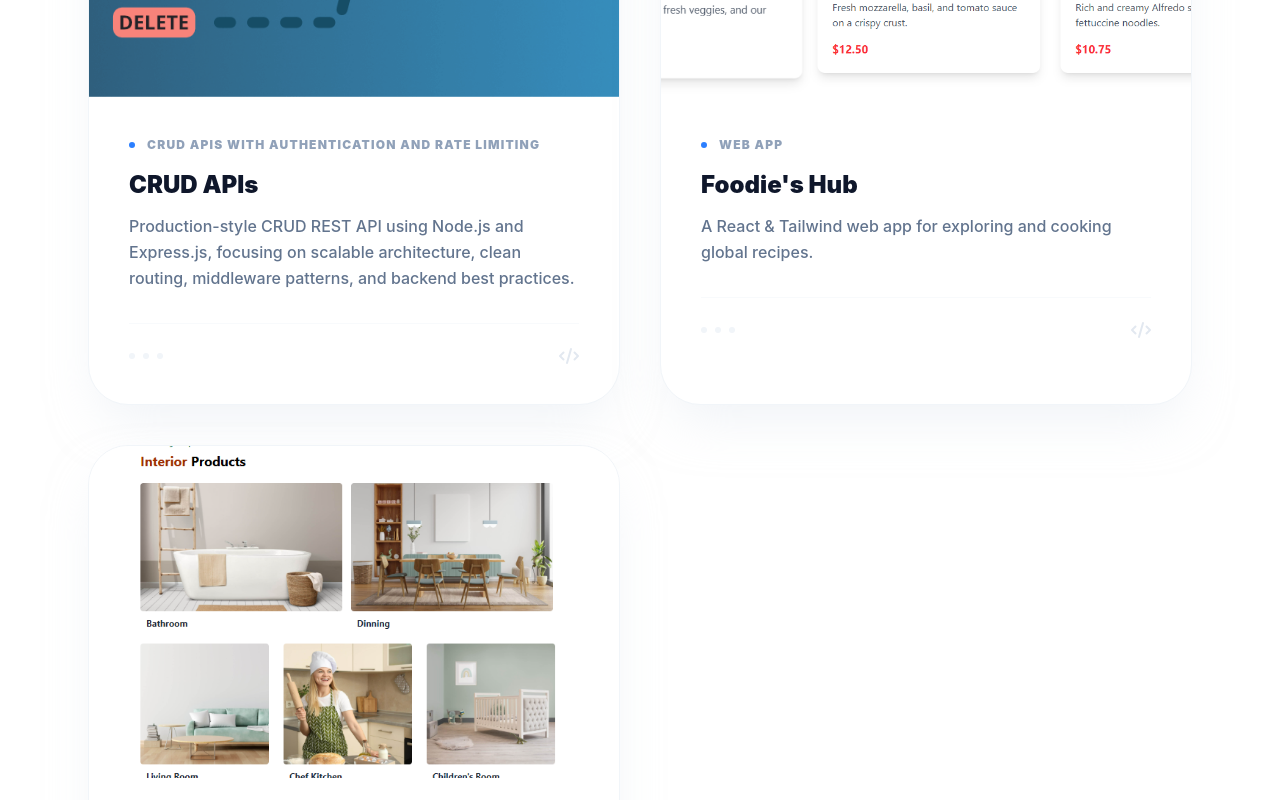
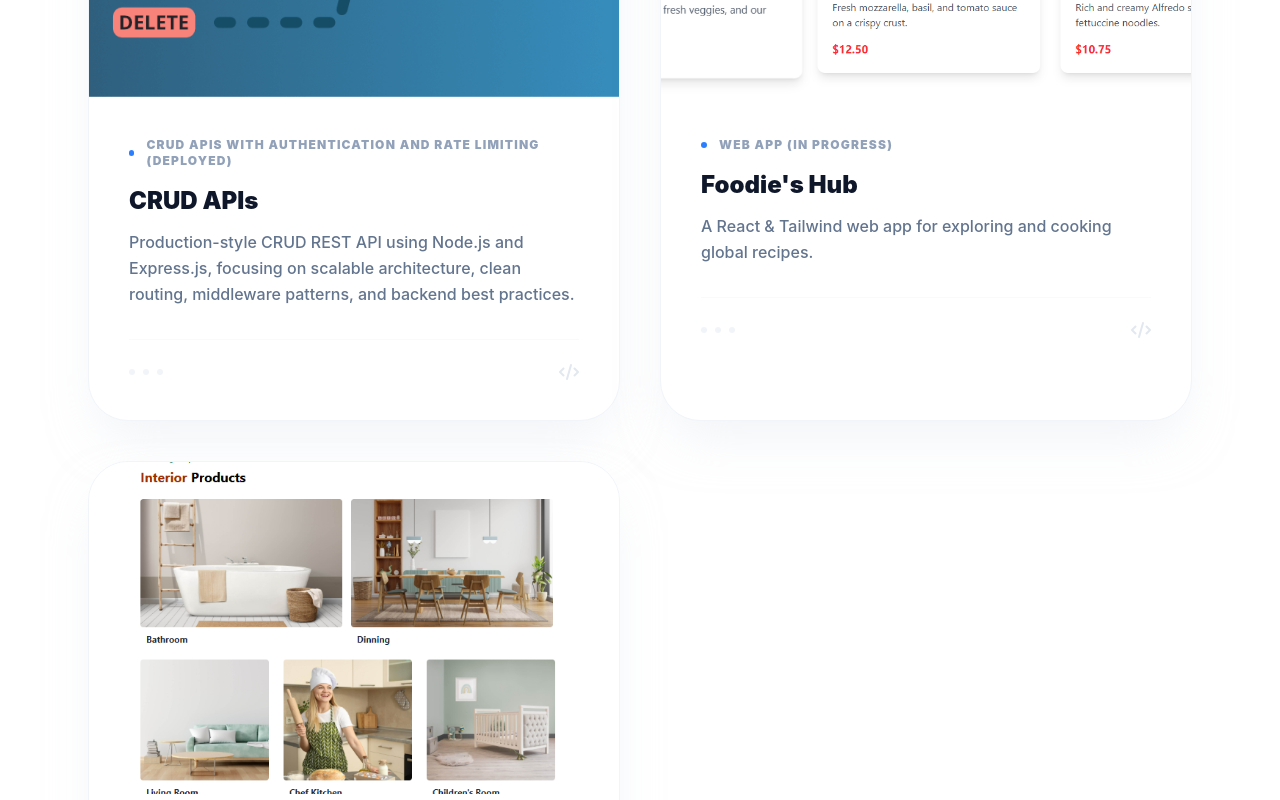
Before and after one commit to KarmPandya007/Karm-Pandya-Portfolio, a React (Vite) app: page / in a window 1280 px wide. Shown: the part 5220-6020 px from the top of the page. Built offline with nearby package versions, Linux system fonts and the light colour scheme.

Commit message:
updated the status of the projects

```diff
--- a/src/components/Projects.jsx
+++ b/src/components/Projects.jsx
@@ -9,6 +9,7 @@ import { motion } from "framer-motion";
 const projects = [
   {
     title: "Book Hive",
+    status : "Deployed",
     description:
       "A library-management system built using Next.js, ShadCN, Express and MongoDB demonstrating CRUD operation with Authentication and UI patterns.",
     type: "Library",
@@ -17,6 +18,7 @@ const projects = [
   },
   {
     title: "Scenic",
+    status : "Deployed",
     description:
       "Premium React, Tailwind CSS 4, and Lucide agency site with elite glassmorphic aesthetics. Cinematic UX powered by GSAP and Framer Motion.",
     type: "Creative Agency",
@@ -25,6 +27,7 @@ const projects = [
   },
   {
     title: "CRUD APIs",
+    status : "Deployed",
     description:
       "Production-style CRUD REST API using Node.js and Express.js, focusing on scalable architecture, clean routing, middleware patterns, and backend best practices.",
     type: "Crud APIs with Authentication and Rate limiting",
@@ -33,6 +36,7 @@ const projects = [
   },
   {
     title: "Foodie's Hub",
+    status : "In progress",
     description:
       "A React & Tailwind web app for exploring and cooking global recipes.",
     type: "Web App",
@@ -41,6 +45,7 @@ const projects = [
   },
   {
     title: "Moso Interior",
+    status : "In progress",
     description:
       "A modern React & Tailwind website showcasing home decor and furniture.",
     type: "E-commerce",
@@ -128,7 +133,7 @@ const Projects = () => {
                 <div className="flex items-center gap-3">
                   <span className="w-1.5 h-1.5 rounded-full bg-blue-500"></span>
                   <span className="text-xs font-black uppercase tracking-widest text-slate-400">
-                    {project.type}
+                    {project.type} ({project.status})
                   </span>
                 </div>
                 <div>
```
